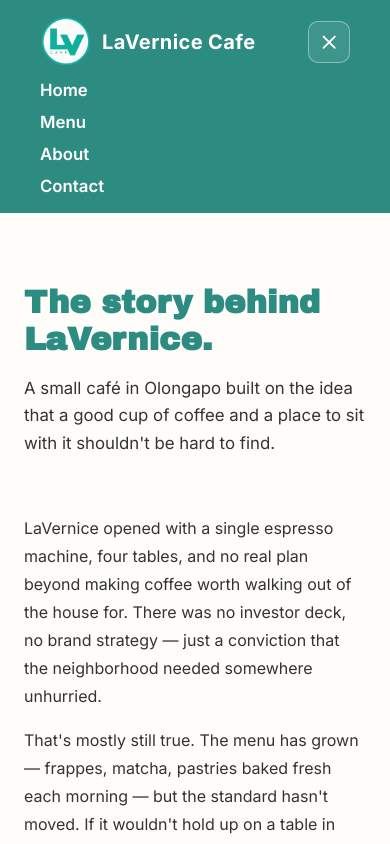
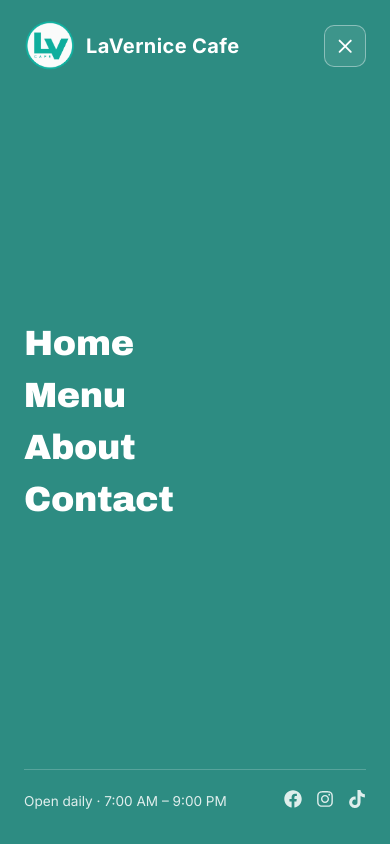
Before and after one commit to princemclein/LaVernice_Cafe, a React (Vite) app: page /about in a window 390 px wide. Both pictures are taken after a click on the button "Open navigation menu". Shown: the top 844 px of the page. Built offline with nearby package versions, Linux system fonts and the light colour scheme.

Commit message:
Redesign the burger menu

```diff
--- a/src/Css/Navbar.css
+++ b/src/Css/Navbar.css
@@ -4,7 +4,6 @@
   z-index: 1000;
   width: 100%;
   background: #2d8c82;
-  border-bottom: 1px solid #2d8c82;
 }
 
 .navbar-inner {
@@ -37,6 +36,7 @@
   letter-spacing: 0.02em;
 }
 
+/* Desktop inline nav */
 .nav-links {
   display: flex;
   align-items: center;
@@ -73,14 +73,11 @@
   transition: transform 0.2s ease;
 }
 
-.nav-links a:hover {
-  color: #ffffff;
-}
-
 .nav-links a:hover::after {
   transform: scaleX(1);
 }
 
+/* Toggle button */
 .menu-toggle {
   display: none;
   align-items: center;
@@ -95,37 +92,122 @@
   cursor: pointer;
 }
 
+/* Full-screen overlay menu */
+.nav-overlay {
+  position: fixed;
+  inset: 0;
+  background: #2d8c82;
+  z-index: 1200;
+  display: flex;
+  flex-direction: column;
+  padding: 20px 24px 32px;
+  opacity: 0;
+  visibility: hidden;
+  transform: translateY(-12px);
+  transition:
+    opacity 0.28s ease,
+    transform 0.28s ease,
+    visibility 0.28s;
+}
+
+.nav-overlay--open {
+  opacity: 1;
+  visibility: visible;
+  transform: translateY(0);
+}
+
+.nav-overlay__top {
+  display: flex;
+  align-items: center;
+  justify-content: space-between;
+}
+
+.nav-overlay__close {
+  width: 42px;
+  height: 42px;
+  display: inline-flex;
+  align-items: center;
+  justify-content: center;
+  border: 1px solid rgba(255, 255, 255, 0.4);
+  border-radius: 10px;
+  background: rgba(255, 255, 255, 0.08);
+  color: #ffffff;
+  font-size: 1.4rem;
+  cursor: pointer;
+}
+
+.nav-overlay__links {
+  list-style: none;
+  margin: 0;
+  padding: 0;
+  flex: 1;
+  display: flex;
+  flex-direction: column;
+  justify-content: center;
+  gap: 14px;
+}
+
+.nav-overlay__links li {
+  opacity: 0;
+  transform: translateX(-16px);
+  transition:
+    opacity 0.3s ease,
+    transform 0.3s ease;
+}
+
+.nav-overlay--open .nav-overlay__links li {
+  opacity: 1;
+  transform: translateX(0);
+}
+
+.nav-overlay__links a {
+  font-family: var(--font-display);
+  font-size: clamp(2rem, 9vw, 2.8rem);
+  color: #ffffff;
+  text-decoration: none;
+  letter-spacing: -0.01em;
+}
+
+.nav-overlay__footer {
+  border-top: 1px solid rgba(255, 255, 255, 0.2);
+  padding-top: 20px;
+  display: flex;
+  align-items: center;
+  justify-content: space-between;
+}
+
+.nav-overlay__footer p {
+  color: rgba(255, 255, 255, 0.85);
+  font-size: 0.85rem;
+}
+
+.nav-overlay__social {
+  display: flex;
+  gap: 14px;
+}
+
+.nav-overlay__social a {
+  color: rgba(255, 255, 255, 0.85);
+  transition: color 0.2s ease;
+}
+
+.nav-overlay__social a:hover {
+  color: #ffffff;
+}
+
 @media (max-width: 768px) {
-  .navbar-inner {
-    display: block;
-    padding: 16px 20px;
-  }
-
-  .brand-section {
-    display: flex;
-    align-items: center;
-    justify-content: space-between;
-    width: 100%;
+  .nav-links {
+    display: none;
   }
 
   .menu-toggle {
     display: inline-flex;
   }
+}
 
-  .nav-links {
+@media (min-width: 769px) {
+  .nav-overlay,
+  .menu-toggle {
     display: none;
-    width: 100%;
-    margin-top: 12px;
-  }
-
-  .nav-links.open {
-    display: block;
-  }
-
-  .nav-links ul {
-    flex-direction: column;
-    align-items: flex-start;
-    gap: 12px;
-    width: 100%;
   }
 }
--- a/src/components/Footer.jsx
+++ b/src/components/Footer.jsx
@@ -19,6 +19,7 @@ export default function Footer() {
           <nav>
             <Link to="/">Home</Link>
             <Link to="/menu">Menu</Link>
+            <Link to="/promotions">Promotions</Link>
             <Link to="/about">About</Link>
             <Link to="/contact">Contact</Link>
           </nav>
--- a/src/components/Navbar.jsx
+++ b/src/components/Navbar.jsx
@@ -1,59 +1,112 @@
-import { useState } from "react";
+import { useEffect, useState } from "react";
 import { Link } from "react-router-dom";
 import { FiMenu, FiX } from "react-icons/fi";
+import { FaFacebook, FaInstagram, FaTiktok } from "react-icons/fa";
 import "../Css/Navbar.css";
 import Logo from "../assets/Brand/Lv_logo.png";
+
+const LINKS = [
+  { to: "/", label: "Home" },
+  { to: "/menu", label: "Menu" },
+  { to: "/about", label: "About" },
+  { to: "/contact", label: "Contact" },
+];
 
 export default function Navbar() {
   const [isMenuOpen, setIsMenuOpen] = useState(false);
 
+  // Prevent background scroll while the full-screen menu is open
+  useEffect(() => {
+    document.body.style.overflow = isMenuOpen ? "hidden" : "";
+    return () => {
+      document.body.style.overflow = "";
+    };
+  }, [isMenuOpen]);
+
   return (
     <header className="navbar">
       <div className="navbar-inner">
-        <div className="brand-section">
+        <div className="brand">
+          <img src={Logo} alt="LaVernice Cafe" className="brand-logo" />
+          <span className="brand-name">LaVernice Cafe</span>
+        </div>
+
+        <nav className="nav-links" aria-label="Main navigation">
+          <ul>
+            {LINKS.map((link) => (
+              <li key={link.to}>
+                <Link to={link.to}>{link.label}</Link>
+              </li>
+            ))}
+          </ul>
+        </nav>
+
+        <button
+          type="button"
+          className="menu-toggle"
+          aria-label="Open navigation menu"
+          aria-expanded={isMenuOpen}
+          onClick={() => setIsMenuOpen(true)}
+        >
+          <FiMenu />
+        </button>
+      </div>
+
+      <div className={`nav-overlay ${isMenuOpen ? "nav-overlay--open" : ""}`}>
+        <div className="nav-overlay__top">
           <div className="brand">
             <img src={Logo} alt="LaVernice Cafe" className="brand-logo" />
             <span className="brand-name">LaVernice Cafe</span>
           </div>
-
           <button
             type="button"
-            className="menu-toggle"
-            aria-label="Toggle navigation menu"
-            aria-expanded={isMenuOpen}
-            onClick={() => setIsMenuOpen((prev) => !prev)}
+            className="nav-overlay__close"
+            aria-label="Close navigation menu"
+            onClick={() => setIsMenuOpen(false)}
           >
-            {isMenuOpen ? <FiX /> : <FiMenu />}
+            <FiX />
           </button>
         </div>
 
-        <nav
-          className={`nav-links ${isMenuOpen ? "open" : ""}`}
-          aria-label="Main navigation"
-        >
-          <ul>
-            <li>
-              <Link to="/" onClick={() => setIsMenuOpen(false)}>
-                Home
+        <ul className="nav-overlay__links">
+          {LINKS.map((link, i) => (
+            <li key={link.to} style={{ transitionDelay: `${i * 40}ms` }}>
+              <Link to={link.to} onClick={() => setIsMenuOpen(false)}>
+                {link.label}
               </Link>
             </li>
-            <li>
-              <Link to="/menu" onClick={() => setIsMenuOpen(false)}>
-                Menu
-              </Link>
-            </li>
-            <li>
-              <Link to="/about" onClick={() => setIsMenuOpen(false)}>
-                About
-              </Link>
-            </li>
-            <li>
-              <Link to="/contact" onClick={() => setIsMenuOpen(false)}>
-                Contact
-              </Link>
-            </li>
-          </ul>
-        </nav>
+          ))}
+        </ul>
+
+        <div className="nav-overlay__footer">
+          <p>Open daily · 7:00 AM – 9:00 PM</p>
+          <div className="nav-overlay__social">
+            <a
+              href="https://www.facebook.com/profile.php?id=100079836871624"
+              target="_blank"
+              rel="noopener noreferrer"
+              aria-label="Facebook"
+            >
+              <FaFacebook size={18} />
+            </a>
+            <a
+              href="https://www.instagram.com/lavernicecafe_olongapo?fbclid=IwY2xjawUi2xlleHRuA2FlbQIxMABwZG9mBWJyaWQRMWhOZmZRRUxoWmVlV3JXQjVzcnRjBmFwcF9pZBAyMjIwMzkxNzg4MjAwODkyAAEeH49nKDJ2_d8bAKwUfk5shi7I_FEw9_gLOXJYLF4sp6Dx8FkJbTb6KAJSYrE_aem_ngFFJ480A5V5r0LvW9Ar1A"
+              target="_blank"
+              rel="noopener noreferrer"
+              aria-label="Instagram"
+            >
+              <FaInstagram size={18} />
+            </a>
+            <a
+              href="https://www.tiktok.com/@_lavernicegapo_?fbclid=IwY2xjawUi2yxleHRuA2FlbQIxMABwZG9mBWJyaWQRMWhOZmZRRUxoWmVlV3JXQjVzcnRjBmFwcF9pZBAyMjIwMzkxNzg4MjAwODkyAAEeJfZPrRXvOvm8YPoZxhGIXPgs58j8jOGSEZiN2xshUbH3uOY5-6acL09-VVU_aem_iTcApq-lfGLBp7dtxMdteg"
+              target="_blank"
+              rel="noopener noreferrer"
+              aria-label="TikTok"
+            >
+              <FaTiktok size={18} />
+            </a>
+          </div>
+        </div>
       </div>
     </header>
   );
```
